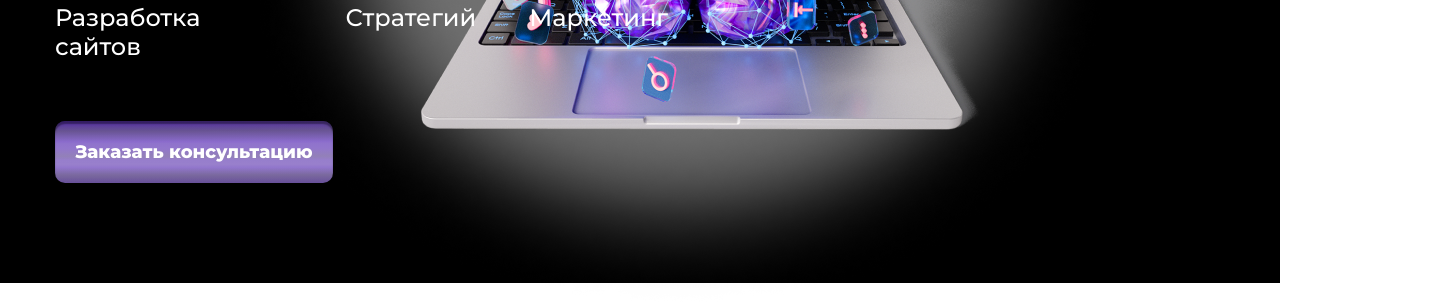
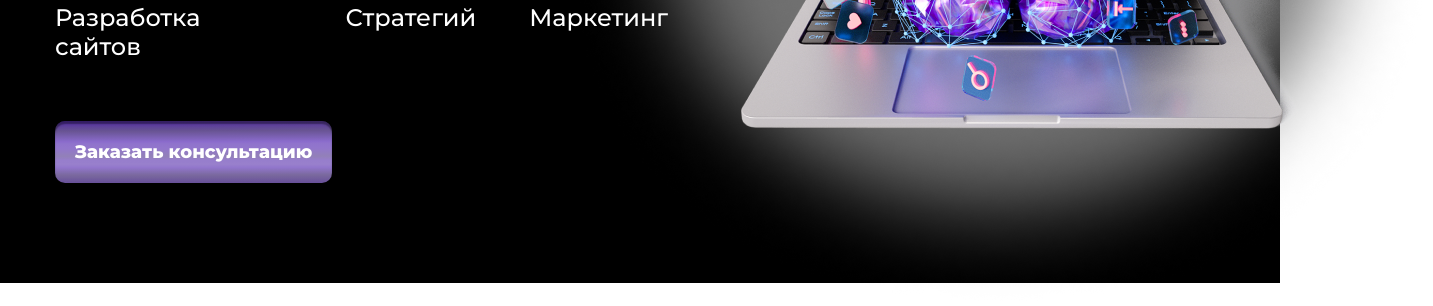
Before and after one commit to F1ess/DigitalPro, a plain HTML site: page index.html in a window 1280 px wide. Shown: the part 496-802 px from the top of the page, 1433 px wide, since content can reach past the window. Drawn offline with Linux system fonts and the light colour scheme.

Commit message:
Fixed image positioning on the main screen, fixed button properties

```diff
--- a/index.html
+++ b/index.html
@@ -31,7 +31,7 @@
                     <li>Стратегий</li>
                     <li>Маркетинг</li>
                 </ul>
-                <button class="promo__btn">Заказать консультацию</button>
+                <button class="button">Заказать консультацию</button>
             </div>
             <div class="promo__img"><img src="img/promo.png" alt="promo"></div>
         </div>
--- a/sass/blocks/_promo.scss
+++ b/sass/blocks/_promo.scss
@@ -89,9 +89,8 @@
             margin-right: 53px;
         }
     }
-    &__btn {
-        width: 278px;
-        height: 62px;
+    .button {
+        padding: 20px;
         border-radius: 10px;
         background: linear-gradient(0deg, rgba(0, 0, 0, 0.20) 0%, rgba(0, 0, 0, 0.20) 100%), linear-gradient(0deg, #7E5ACA 0%, #7E5ACA 100%), radial-gradient(2243.61% 171.79% at 2.54% 0%, #007398 0%, #FE6DEF 21.47%, #6ECDEB 40.74%, rgba(166, 78, 174, 0.93) 59.49%, #57C0D7 74.6%, #C557D7 86.57%, #5CBBFF 100%);
         background-blend-mode: normal, hue, normal;
@@ -112,8 +111,8 @@
     }
     &__img {
         position: absolute;
-        right: 167px;
-        bottom: 54px;
+        right: -208px;
+        top: 23px;
         width: 866px;
         height: 676px;
         z-index: 1;
--- a/sass/style.scss
+++ b/sass/style.scss
@@ -3,6 +3,7 @@
 
 
 .container {
+    position: relative;
     max-width: 1170px;
     margin: 0 auto;
 }
```
Also changed, not shown: css/style.min.css.
